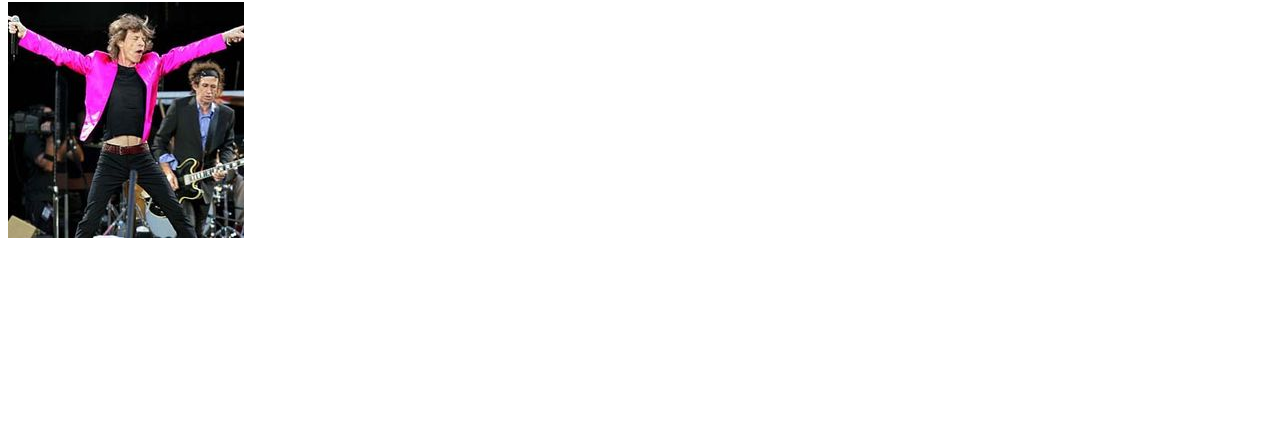
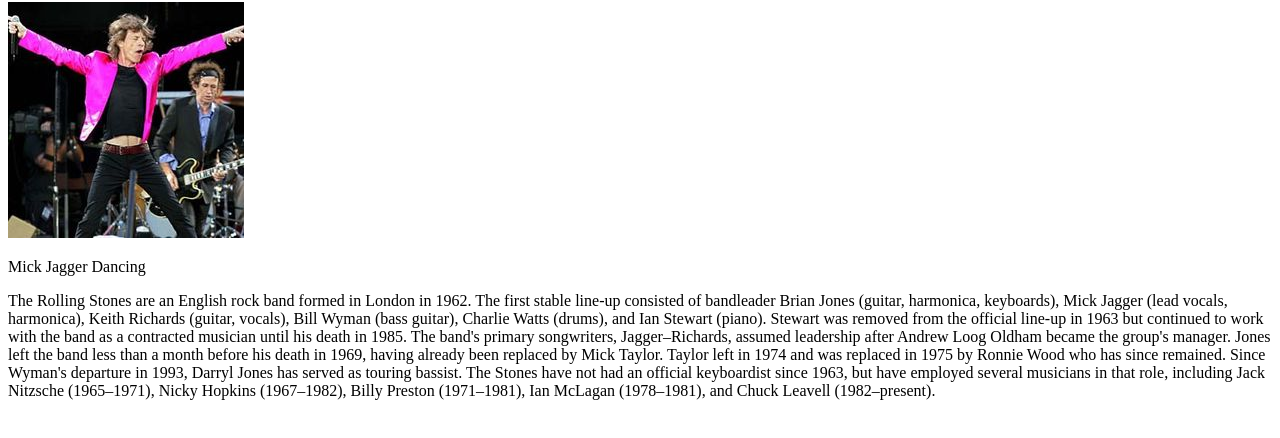
Before and after one commit to MarilenaRoque/TributePageMicroverseTrial, a plain HTML site: page index.html in a window 1280 px wide. Shown: the part 78-516 px from the top of the page. Drawn offline with Linux system fonts and the light colour scheme.

Commit message:
Tribute Paragraph

```diff
--- a/index.html
+++ b/index.html
@@ -7,12 +7,29 @@
     </head>
     <body>
         <div id="main">
+
             <h1 id="title">Rolling Stones</h1>
+
             <div id='img-div'>
-                <img src='/mick.jpg' id='image' alt='Mick Dancing With Flow'>
+                <img src='mick.jpg' id='image' alt='Mick Dancing With Flow'>
+                <p id="img-caption">Mick Jagger Dancing</p>
+            </div>
+
+            <p id="tribute-info">The Rolling Stones are an English rock band formed in London in 1962.
+                The first stable line-up consisted of bandleader Brian Jones (guitar, harmonica, keyboards),
+                Mick Jagger (lead vocals, harmonica), Keith Richards (guitar, vocals), Bill Wyman (bass guitar),
+                Charlie Watts (drums), and Ian Stewart (piano). Stewart was removed from the official line-up in 1963
+                 but continued to work with the band as a contracted musician until his death in 1985. The band's primary
+                 songwriters, Jagger–Richards, assumed leadership after Andrew Loog Oldham became the group's manager.
+                 Jones left the band less than a month before his death in 1969, having already been replaced by Mick
+                 Taylor. Taylor left in 1974 and was replaced in 1975 by Ronnie Wood who has since remained.
+                 Since Wyman's departure in 1993, Darryl Jones has served as touring bassist.
+                 The Stones have not had an official keyboardist since 1963, but have employed several musicians in that role,
+                 including Jack Nitzsche (1965–1971), Nicky Hopkins (1967–1982), Billy Preston (1971–1981),
+                  Ian McLagan (1978–1981), and Chuck Leavell (1982–present).</p>
 
 
-            </div>
+
         </div>
 
     </body>
```
